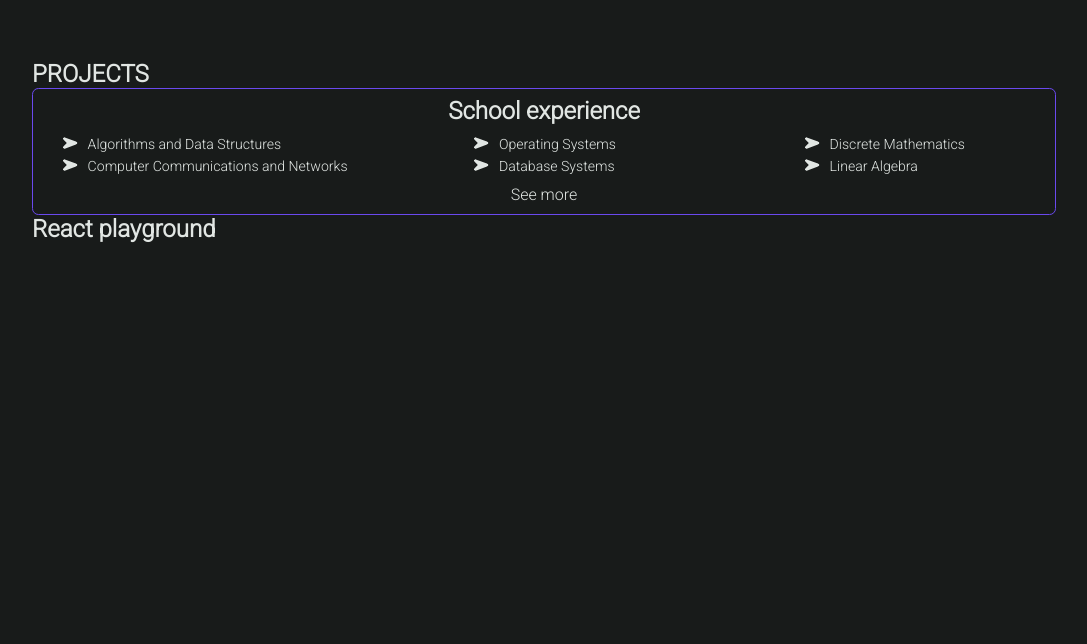
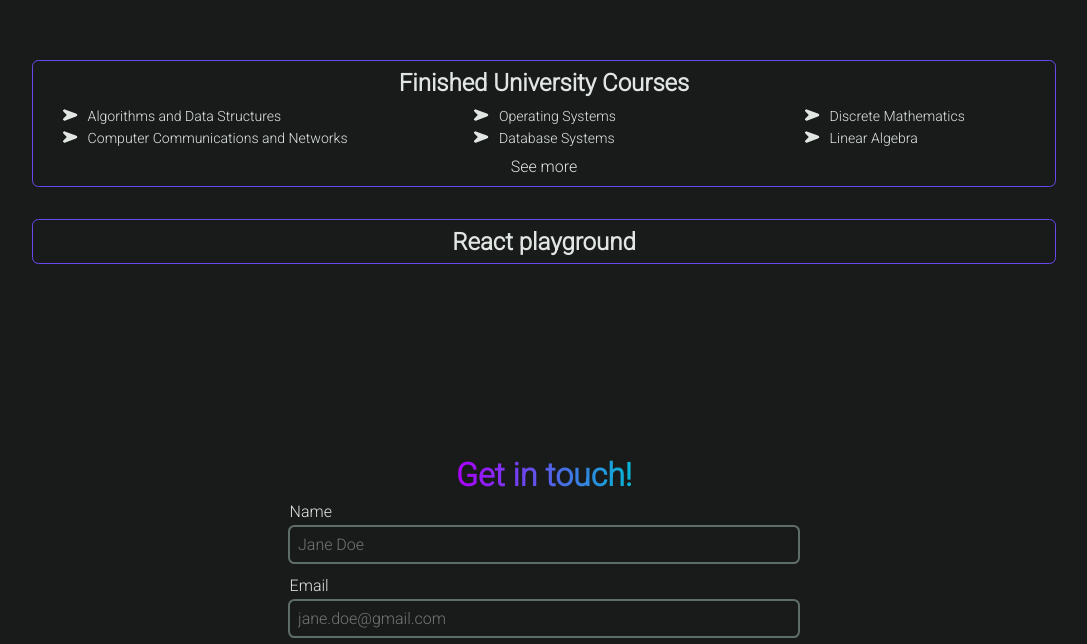
Before and after one commit to JosephSusik/website, a React (Create React App) app: page / in a window 1280 px wide. Shown: the part 1636-2280 px from the top of the page, without its empty margins (96-1183 px from the left). Built offline with nearby package versions, Linux system fonts and the light colour scheme.

Commit message:
Uni courses

```diff
--- a/src/index.css
+++ b/src/index.css
@@ -292,6 +292,15 @@ section {
   cursor: pointer;
 }
 
+.projects {
+  display: grid;
+  grid-template-rows: auto;
+  gap: 4vh;
+
+  height: max-content;
+  --min-height: 76vh;
+}
+
 .projects .school {
   display: grid;
   grid-template-rows: repeat(3, auto);
@@ -300,6 +309,8 @@ section {
   border-radius: .5vw;
   padding: .6vw;
   place-items: center;
+
+  height: max-content;
 
   gap: 1.4vh;
 }
@@ -319,6 +330,11 @@ section {
   display: flex;
   flex-direction: column;
   gap: .8vh;
+}
+
+.projects .school-classes a {
+  all: unset;
+  width: max-content;
 }
 
 .projects .school-classes li {
@@ -359,6 +375,16 @@ section {
 .projects .school button:hover {
   cursor: pointer;
   color: var(--secondary-color);
+}
+
+.projects .react-playground {
+  border: 1px solid var(--border);
+  border-radius: .5vw;
+  padding: .6vw;
+
+  display: flex;
+
+  justify-content: center;
 }
 
 .dark-mode-toggle {
--- a/src/pages/homepage.tsx
+++ b/src/pages/homepage.tsx
@@ -79,28 +79,28 @@ function Homepage() {
         </section>
 
         <section className="projects" id="projects">
-            <h1>PROJECTS</h1>
             <div className="school">
-                <h2>School experience</h2>
+                <h2>Finished University Courses</h2>
                 <div className="school-classes">
                     <ul>
-                        <li><FaLocationArrow className="arr"/>Algorithms and Data Structures</li>
-                        <li><FaLocationArrow className="arr"/>Computer Communications and Networks</li>
+                        <a href="https://www.fit.vut.cz/study/course/IAL/.en" target="_blank" rel="noreferrer"><li><FaLocationArrow className="arr"/>Algorithms and Data Structures</li></a>
+                        <a href="https://www.fit.vut.cz/study/course/IPK/.en" target="_blank" rel="noreferrer"><li><FaLocationArrow className="arr"/>Computer Communications and Networks</li></a>
                     </ul>
                     <ul>
-                        <li><FaLocationArrow className="arr"/>Operating Systems</li>
-                        <li><FaLocationArrow className="arr"/>Database Systems</li>
+                        <a href="https://www.fit.vut.cz/study/course/IOS/.en" target="_blank" rel="noreferrer"><li><FaLocationArrow className="arr"/>Operating Systems</li></a>
+                        <a href="https://www.fit.vut.cz/study/course/IDS/.en" target="_blank" rel="noreferrer"><li><FaLocationArrow className="arr"/>Database Systems</li></a>
                     </ul>
                     <ul>
-                        <li><FaLocationArrow className="arr"/>Discrete Mathematics</li>
-                        <li><FaLocationArrow className="arr"/>Linear Algebra</li>
+                        <a href="https://www.fit.vut.cz/study/course/IDM/.en" target="_blank" rel="noreferrer"><li><FaLocationArrow className="arr"/>Discrete Mathematics</li></a>
+                        <a href="https://www.fit.vut.cz/study/course/ILG/.en" target="_blank" rel="noreferrer"><li><FaLocationArrow className="arr"/>Linear Algebra</li></a>
                     </ul>
                 </div>
                 <button>See more</button>
             </div>
 
-
-            <h2>React playground</h2>
+            <div className="react-playground">
+                <h2>React playground</h2>
+            </div>
         </section>
 
         <section className="contact" id="contact">
```
